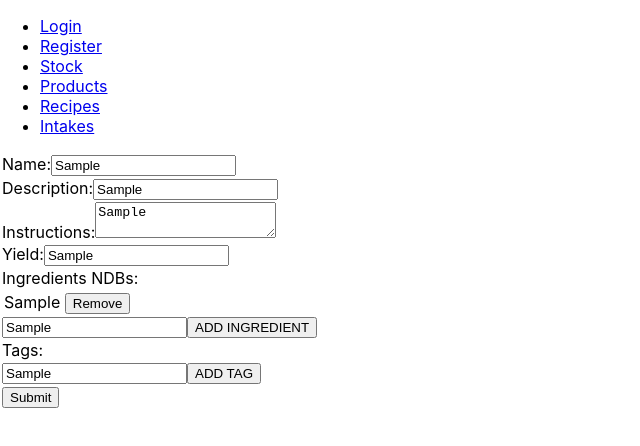
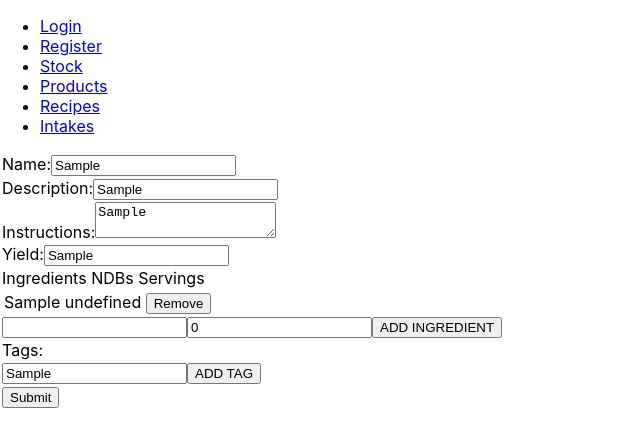
Before and after one commit to liamweldon/mp-frontend, a React (Create React App) app: page /recipe/new in a window 1280 px wide. Both pictures are taken after typing "Sample", "Sample", "Sample", "Sample", "Sample", "Sample" into the empty fields and a click on the button "ADD INGREDIENT". Shown: the top 446 px of the page, without its empty margins (0-640 px from the left). Built offline with nearby package versions, Linux system fonts and the light colour scheme.

Commit message:
NewRecipe working without tags

```diff
--- a/src/components/NewRecipe.js
+++ b/src/components/NewRecipe.js
@@ -1,9 +1,11 @@
 import React, { Component } from 'react';
+import RecipeService from '../services/RecipeService';
 
 class NewRecipe extends Component {
 
 	constructor(props) {
 		super(props);
+		this.recipeService = RecipeService.getInstance();
 		this.state = {newRecipe:
 						{
 						name: false,
@@ -13,7 +15,7 @@ class NewRecipe extends Component {
 						ingredients: [],
 						tags: []
 						},
-					nextIngredient: false,
+					nextIngredient: {},
 					nextTag: false
 					}
 		this.handleChange.bind(this);
@@ -30,7 +32,15 @@ class NewRecipe extends Component {
 	}
 
 	handleNextIngredientChange(e) {
-		this.setState({nextIngredient: e.target.value});
+		let nextIngredient = this.state.nextIngredient;
+		nextIngredient.product= {ndb: e.target.value};
+		this.setState({nextIngredient: nextIngredient});
+	}
+
+	handleNextIngredientServingChange(e) {
+		let nextIngredient = this.state.nextIngredient;
+		nextIngredient.servings = e.target.value;
+		this.setState({nextIngredient: nextIngredient});
 	}
 
 	handleNextTagChange(e) {
@@ -40,7 +50,7 @@ class NewRecipe extends Component {
 	addIngredient() {
 		let newRecipe = this.state.newRecipe;
 		newRecipe.ingredients.push(this.state.nextIngredient);
-		this.setState({newRecipe: newRecipe});
+		this.setState({newRecipe: newRecipe, nextIngredient: {}});
 	}
 
 	addTag() {
@@ -68,6 +78,8 @@ class NewRecipe extends Component {
 	}
 
 	handleSubmit() {
+		//TODO field validation
+		this.recipeService.addRecipe(this.state.newRecipe);
 	}
 
 	render() {
@@ -92,11 +104,17 @@ class NewRecipe extends Component {
 					<input value={this.state.newRecipe.yield? this.state.newRecipe.yield: ""} onChange={this.handleChange("yield")} />
 				</tr>
 				<tr>
-					Ingredients NDBs:
+				<tl>
+					{"Ingredients NDBs"}
+				</tl>
+				<tl>
+				{" " + "Servings"}
+				</tl>
 				</tr>
 					{this.state.newRecipe.ingredients.map((ingredient) =>
 						<div>
-						<tr key={ingredient}> {ingredient + " "}
+						<tr key={ingredient.product.ndb}>
+						{ingredient.product.ndb + " " + ingredient.servings + " "}
 						<button onClick={() => this.removeIngredient(ingredient)}>
 							Remove
 						</button>
@@ -104,7 +122,8 @@ class NewRecipe extends Component {
 						</div>
 					)
 					}
-					<input type="text" value={this.state.nextIngredient? this.state.nextIngredient: ""} onChange={this.handleNextIngredientChange.bind(this)} />
+					<input type="text" value={this.state.nextIngredient.product? this.state.nextIngredient.product.ndb: ""} onChange={this.handleNextIngredientChange.bind(this)} />
+					<input type="number" value={this.state.nextIngredient.servings? this.state.nextIngredient.servings : 0} onChange={this.handleNextIngredientServingChange.bind(this)} />
 					<button onClick={this.addIngredient.bind(this)}>
 							ADD INGREDIENT
 					</button>
--- a/src/components/RecipeDetail.js
+++ b/src/components/RecipeDetail.js
@@ -95,7 +95,7 @@ class RecipeDetail extends Component {
 						))}
 					</tbody>
 				</table>
-				{this.state.recipe.overallRating &&
+				{this.state.recipe.ratings > 0 &&
 					<h5> Rated {this.state.recipe.overallRating}/5 from {" "}
 					{this.state.recipe.ratings} users </h5>
 				}
--- a/src/components/RecipeList.js
+++ b/src/components/RecipeList.js
@@ -64,6 +64,7 @@ class RecipeList extends Component {
 						))}
 					</tbody>
 				</table>
+				<Link to={`/recipe/new`}> Create Recipe </Link>
 			</div>
 		)
 	}
```
